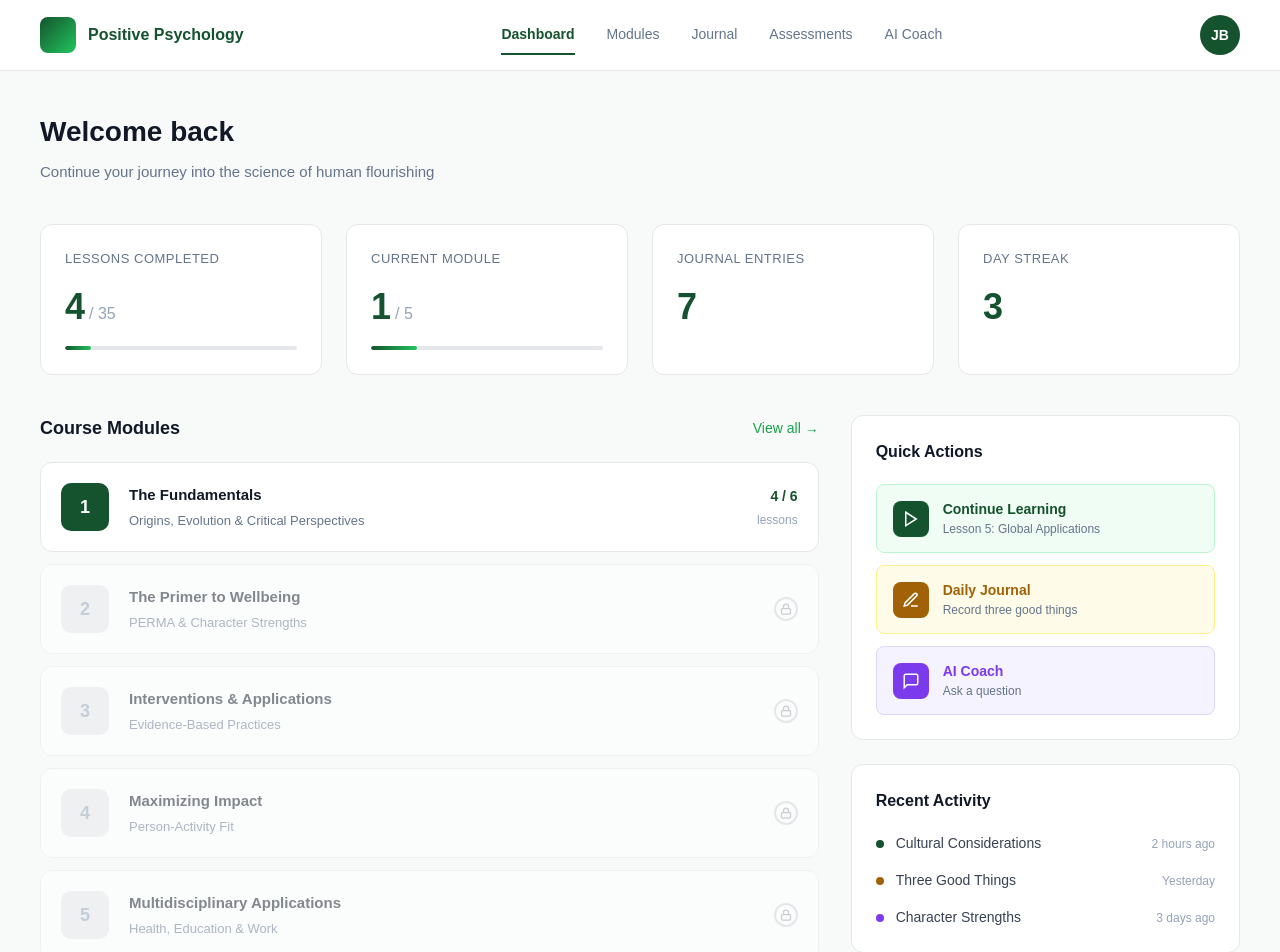
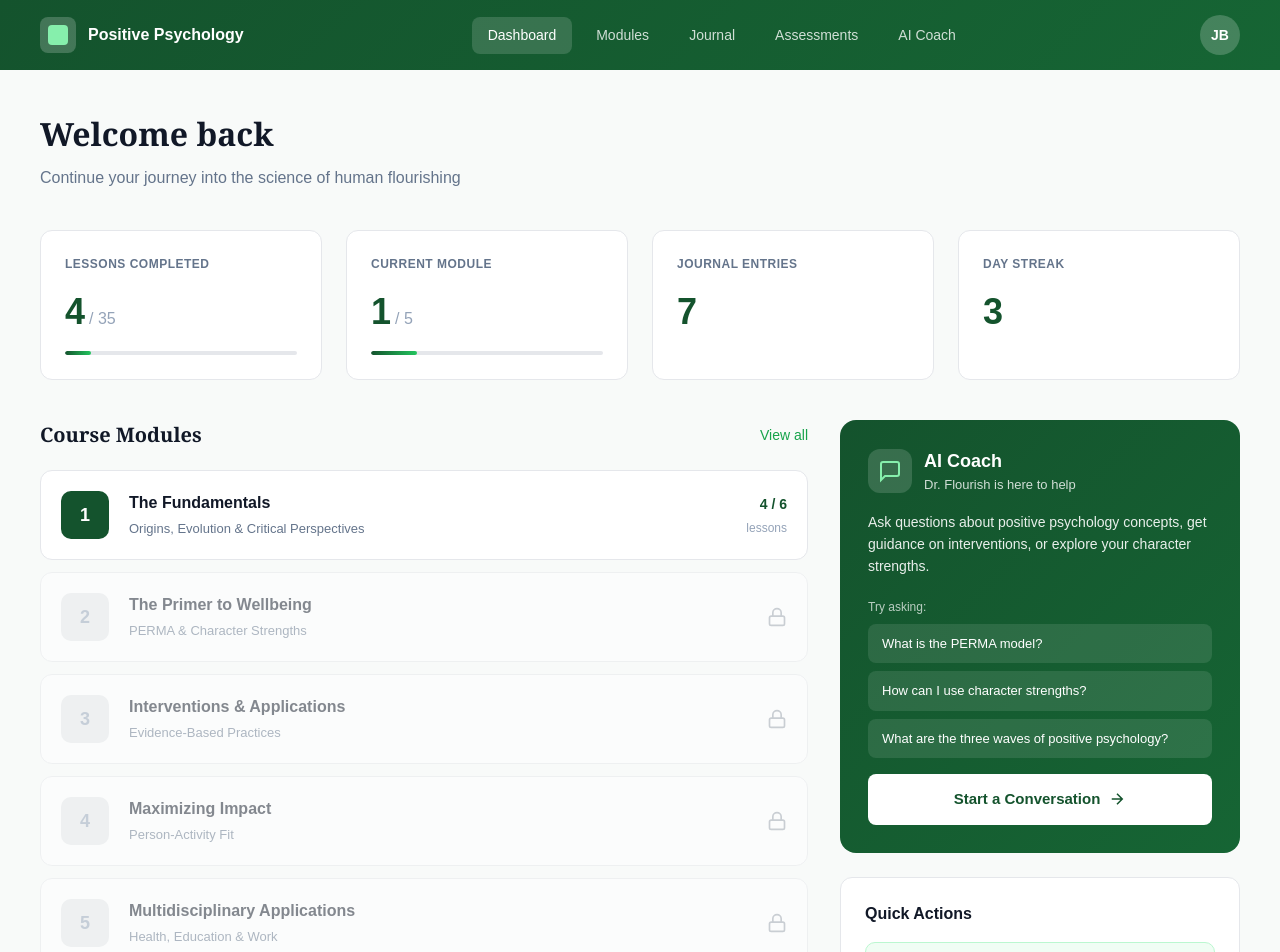
Before and after one commit to kristinaraevigna-cyber/positive-psychology-app, a Next.js app: page /dashboard in a window 1280 px wide. Shown: the top 952 px of the page. Built offline with nearby package versions, Linux system fonts and the light colour scheme.

Commit message:
Update page.tsx

```diff
--- a/src/app/dashboard/page.tsx
+++ b/src/app/dashboard/page.tsx
@@ -4,7 +4,7 @@ import { useState } from 'react';
 import Link from 'next/link';
 
 export default function DashboardPage() {
-  const [activeNav, setActiveNav] = useState('dashboard');
+  const [chatMessage, setChatMessage] = useState('');
 
   const stats = [
     { label: 'Lessons Completed', value: '4', total: '35', percentage: 11 },
@@ -21,18 +21,17 @@ export default function DashboardPage() {
     { id: 5, title: 'Multidisciplinary Applications', subtitle: 'Health, Education & Work', lessons: 6, completed: 0, unlocked: false },
   ];
 
-  const recentActivity = [
-    { type: 'lesson', title: 'Cultural Considerations', time: '2 hours ago' },
-    { type: 'journal', title: 'Three Good Things', time: 'Yesterday' },
-    { type: 'assessment', title: 'Character Strengths', time: '3 days ago' },
+  const suggestedQuestions = [
+    'What is the PERMA model?',
+    'How can I use character strengths?',
+    'What are the three waves of positive psychology?',
   ];
 
   return (
     <div style={{ minHeight: '100vh', background: '#f8faf9' }}>
-      {/* Navigation */}
+      {/* Green Navigation */}
       <nav style={{
-        background: '#ffffff',
-        borderBottom: '1px solid #e5e7eb',
+        background: 'linear-gradient(135deg, #14532d 0%, #166534 100%)',
         padding: '0 40px',
         position: 'sticky',
         top: 0,
@@ -52,41 +51,52 @@ export default function DashboardPage() {
                 width: 36,
                 height: 36,
                 borderRadius: 8,
-                background: 'linear-gradient(135deg, #14532d 0%, #22c55e 100%)'
+                background: 'rgba(255,255,255,0.2)',
+                display: 'flex',
+                alignItems: 'center',
+                justifyContent: 'center'
+              }}>
+                <div style={{
+                  width: 20,
+                  height: 20,
+                  borderRadius: 4,
+                  background: '#86efac'
                 }} />
-              <span style={{ color: '#14532d', fontSize: 16, fontWeight: 600 }}>
+              </div>
+              <span style={{ color: '#ffffff', fontSize: 16, fontWeight: 600 }}>
                 Positive Psychology
               </span>
             </div>
           </Link>
 
-          <div style={{ display: 'flex', gap: 32 }}>
+          <div style={{ display: 'flex', gap: 8 }}>
             {[
-              { href: '/dashboard', label: 'Dashboard', key: 'dashboard' },
-              { href: '/modules', label: 'Modules', key: 'modules' },
-              { href: '/journal', label: 'Journal', key: 'journal' },
-              { href: '/assessments', label: 'Assessments', key: 'assessments' },
-              { href: '/coach', label: 'AI Coach', key: 'coach' },
+              { href: '/dashboard', label: 'Dashboard', active: true },
+              { href: '/modules', label: 'Modules', active: false },
+              { href: '/journal', label: 'Journal', active: false },
+              { href: '/assessments', label: 'Assessments', active: false },
+              { href: '/coach', label: 'AI Coach', active: false },
             ].map((item) => (
-              <Link key={item.key} href={item.href} style={{
-                color: item.key === 'dashboard' ? '#14532d' : '#64748b',
+              <Link key={item.href} href={item.href} style={{
+                color: item.active ? '#ffffff' : 'rgba(255,255,255,0.8)',
                 textDecoration: 'none',
                 fontSize: 14,
-                fontWeight: item.key === 'dashboard' ? 600 : 500,
-                padding: '8px 0',
-                borderBottom: item.key === 'dashboard' ? '2px solid #14532d' : '2px solid transparent'
+                fontWeight: 500,
+                padding: '8px 16px',
+                borderRadius: 8,
+                background: item.active ? 'rgba(255,255,255,0.15)' : 'transparent',
+                transition: 'all 0.2s'
               }}>
                 {item.label}
               </Link>
             ))}
           </div>
 
-          <div style={{ display: 'flex', alignItems: 'center', gap: 16 }}>
           <div style={{
             width: 40,
             height: 40,
             borderRadius: '50%',
-              background: '#14532d',
+            background: 'rgba(255,255,255,0.2)',
             display: 'flex',
             alignItems: 'center',
             justifyContent: 'center',
@@ -97,7 +107,6 @@ export default function DashboardPage() {
             JB
           </div>
         </div>
-        </div>
       </nav>
 
       {/* Main Content */}
@@ -106,14 +115,15 @@ export default function DashboardPage() {
         {/* Header */}
         <div style={{ marginBottom: 40 }}>
           <h1 style={{
-            fontSize: 28,
+            fontSize: 32,
             color: '#111827',
             fontWeight: 600,
-            marginBottom: 8
+            marginBottom: 8,
+            fontFamily: 'Georgia, serif'
           }}>
             Welcome back
           </h1>
-          <p style={{ color: '#64748b', fontSize: 15 }}>
+          <p style={{ color: '#64748b', fontSize: 16 }}>
             Continue your journey into the science of human flourishing
           </p>
         </div>
@@ -134,8 +144,8 @@ export default function DashboardPage() {
             }}>
               <p style={{
                 color: '#64748b',
-                fontSize: 13,
-                fontWeight: 500,
+                fontSize: 12,
+                fontWeight: 600,
                 textTransform: 'uppercase',
                 letterSpacing: 0.5,
                 marginBottom: 12
@@ -178,7 +188,7 @@ export default function DashboardPage() {
         </div>
 
         {/* Main Grid */}
-        <div style={{ display: 'grid', gridTemplateColumns: '2fr 1fr', gap: 32 }}>
+        <div style={{ display: 'grid', gridTemplateColumns: '1fr 400px', gap: 32 }}>
 
           {/* Left Column - Modules */}
           <div>
@@ -188,7 +198,12 @@ export default function DashboardPage() {
               alignItems: 'center',
               marginBottom: 20
             }}>
-              <h2 style={{ fontSize: 18, fontWeight: 600, color: '#111827' }}>
+              <h2 style={{
+                fontSize: 20,
+                fontWeight: 600,
+                color: '#111827',
+                fontFamily: 'Georgia, serif'
+              }}>
                 Course Modules
               </h2>
               <Link href="/modules" style={{
@@ -197,7 +212,7 @@ export default function DashboardPage() {
                 fontWeight: 500,
                 textDecoration: 'none'
               }}>
-                View all →
+                View all
               </Link>
             </div>
 
@@ -240,7 +255,7 @@ export default function DashboardPage() {
                     {/* Module Info */}
                     <div style={{ flex: 1 }}>
                       <h3 style={{
-                        fontSize: 15,
+                        fontSize: 16,
                         fontWeight: 600,
                         color: '#111827',
                         marginBottom: 4
@@ -272,20 +287,10 @@ export default function DashboardPage() {
                           </p>
                         </>
                       ) : (
-                        <div style={{
-                          width: 24,
-                          height: 24,
-                          borderRadius: '50%',
-                          border: '2px solid #d1d5db',
-                          display: 'flex',
-                          alignItems: 'center',
-                          justifyContent: 'center'
-                        }}>
-                          <svg width="12" height="12" viewBox="0 0 24 24" fill="none" stroke="#9ca3af" strokeWidth="2.5">
+                        <svg width="20" height="20" viewBox="0 0 24 24" fill="none" stroke="#9ca3af" strokeWidth="2">
                           <rect x="3" y="11" width="18" height="11" rx="2" ry="2"/>
                           <path d="M7 11V7a5 5 0 0 1 10 0v4"/>
                         </svg>
-                        </div>
                       )}
                     </div>
                   </div>
@@ -297,6 +302,94 @@ export default function DashboardPage() {
           {/* Right Column */}
           <div style={{ display: 'flex', flexDirection: 'column', gap: 24 }}>
 
+            {/* AI Coach Card */}
+            <div style={{
+              background: 'linear-gradient(135deg, #14532d 0%, #166534 100%)',
+              borderRadius: 16,
+              padding: 28,
+              color: '#ffffff'
+            }}>
+              <div style={{
+                display: 'flex',
+                alignItems: 'center',
+                gap: 12,
+                marginBottom: 16
+              }}>
+                <div style={{
+                  width: 44,
+                  height: 44,
+                  borderRadius: 12,
+                  background: 'rgba(255,255,255,0.15)',
+                  display: 'flex',
+                  alignItems: 'center',
+                  justifyContent: 'center'
+                }}>
+                  <svg width="24" height="24" viewBox="0 0 24 24" fill="none" stroke="#86efac" strokeWidth="2">
+                    <path d="M21 15a2 2 0 0 1-2 2H7l-4 4V5a2 2 0 0 1 2-2h14a2 2 0 0 1 2 2z"/>
+                  </svg>
+                </div>
+                <div>
+                  <h3 style={{ fontSize: 18, fontWeight: 600 }}>AI Coach</h3>
+                  <p style={{ fontSize: 13, opacity: 0.8 }}>Dr. Flourish is here to help</p>
+                </div>
+              </div>
+
+              <p style={{
+                fontSize: 14,
+                opacity: 0.9,
+                lineHeight: 1.6,
+                marginBottom: 20
+              }}>
+                Ask questions about positive psychology concepts, get guidance on interventions,
+                or explore your character strengths.
+              </p>
+
+              {/* Quick Questions */}
+              <div style={{ marginBottom: 16 }}>
+                <p style={{ fontSize: 12, opacity: 0.7, marginBottom: 8 }}>Try asking:</p>
+                <div style={{ display: 'flex', flexDirection: 'column', gap: 8 }}>
+                  {suggestedQuestions.map((q, i) => (
+                    <Link key={i} href={`/coach?q=${encodeURIComponent(q)}`} style={{ textDecoration: 'none' }}>
+                      <div style={{
+                        background: 'rgba(255,255,255,0.1)',
+                        padding: '10px 14px',
+                        borderRadius: 8,
+                        fontSize: 13,
+                        color: '#ffffff',
+                        cursor: 'pointer',
+                        transition: 'all 0.2s'
+                      }}>
+                        {q}
+                      </div>
+                    </Link>
+                  ))}
+                </div>
+              </div>
+
+              <Link href="/coach" style={{ textDecoration: 'none' }}>
+                <button style={{
+                  width: '100%',
+                  padding: '14px',
+                  background: '#ffffff',
+                  color: '#14532d',
+                  border: 'none',
+                  borderRadius: 8,
+                  fontSize: 15,
+                  fontWeight: 600,
+                  cursor: 'pointer',
+                  display: 'flex',
+                  alignItems: 'center',
+                  justifyContent: 'center',
+                  gap: 8
+                }}>
+                  Start a Conversation
+                  <svg width="18" height="18" viewBox="0 0 24 24" fill="none" stroke="currentColor" strokeWidth="2">
+                    <path d="M5 12h14M12 5l7 7-7 7"/>
+                  </svg>
+                </button>
+              </Link>
+            </div>
+
             {/* Quick Actions */}
             <div style={{
               background: '#ffffff',
@@ -304,14 +397,14 @@ export default function DashboardPage() {
               padding: 24,
               border: '1px solid #e5e7eb'
             }}>
-              <h2 style={{
+              <h3 style={{
                 fontSize: 16,
                 fontWeight: 600,
                 color: '#111827',
-                marginBottom: 20
+                marginBottom: 16
               }}>
                 Quick Actions
-              </h2>
+              </h3>
 
               <div style={{ display: 'flex', flexDirection: 'column', gap: 12 }}>
                 <Link href="/modules/1/lessons/5" style={{ textDecoration: 'none' }}>
@@ -321,20 +414,20 @@ export default function DashboardPage() {
                     gap: 14,
                     padding: '14px 16px',
                     background: '#f0fdf4',
-                    borderRadius: 8,
+                    borderRadius: 10,
                     border: '1px solid #bbf7d0',
                     cursor: 'pointer'
                   }}>
                     <div style={{
-                      width: 36,
-                      height: 36,
-                      borderRadius: 8,
+                      width: 40,
+                      height: 40,
+                      borderRadius: 10,
                       background: '#14532d',
                       display: 'flex',
                       alignItems: 'center',
                       justifyContent: 'center'
                     }}>
-                      <svg width="18" height="18" viewBox="0 0 24 24" fill="none" stroke="#ffffff" strokeWidth="2">
+                      <svg width="20" height="20" viewBox="0 0 24 24" fill="none" stroke="#ffffff" strokeWidth="2">
                         <polygon points="5 3 19 12 5 21 5 3"/>
                       </svg>
                     </div>
@@ -343,7 +436,7 @@ export default function DashboardPage() {
                         Continue Learning
                       </p>
                       <p style={{ fontSize: 12, color: '#64748b' }}>
-                        Lesson 5: Global Applications
+                        Lesson 5: Big Issues
                       </p>
                     </div>
                   </div>
@@ -356,20 +449,20 @@ export default function DashboardPage() {
                     gap: 14,
                     padding: '14px 16px',
                     background: '#fefce8',
-                    borderRadius: 8,
+                    borderRadius: 10,
                     border: '1px solid #fef08a',
                     cursor: 'pointer'
                   }}>
                     <div style={{
-                      width: 36,
-                      height: 36,
-                      borderRadius: 8,
+                      width: 40,
+                      height: 40,
+                      borderRadius: 10,
                       background: '#a16207',
                       display: 'flex',
                       alignItems: 'center',
                       justifyContent: 'center'
                     }}>
-                      <svg width="18" height="18" viewBox="0 0 24 24" fill="none" stroke="#ffffff" strokeWidth="2">
+                      <svg width="20" height="20" viewBox="0 0 24 24" fill="none" stroke="#ffffff" strokeWidth="2">
                         <path d="M12 20h9"/>
                         <path d="M16.5 3.5a2.121 2.121 0 0 1 3 3L7 19l-4 1 1-4L16.5 3.5z"/>
                       </svg>
@@ -379,42 +472,42 @@ export default function DashboardPage() {
                         Daily Journal
                       </p>
                       <p style={{ fontSize: 12, color: '#64748b' }}>
-                        Record three good things
+                        Three Good Things
                       </p>
                     </div>
                   </div>
                 </Link>
 
-                <Link href="/coach" style={{ textDecoration: 'none' }}>
+                <Link href="/assessments/strengths" style={{ textDecoration: 'none' }}>
                   <div style={{
                     display: 'flex',
                     alignItems: 'center',
                     gap: 14,
                     padding: '14px 16px',
                     background: '#f5f3ff',
-                    borderRadius: 8,
+                    borderRadius: 10,
                     border: '1px solid #ddd6fe',
                     cursor: 'pointer'
                   }}>
                     <div style={{
-                      width: 36,
-                      height: 36,
-                      borderRadius: 8,
+                      width: 40,
+                      height: 40,
+                      borderRadius: 10,
                       background: '#7c3aed',
                       display: 'flex',
                       alignItems: 'center',
                       justifyContent: 'center'
                     }}>
-                      <svg width="18" height="18" viewBox="0 0 24 24" fill="none" stroke="#ffffff" strokeWidth="2">
-                        <path d="M21 15a2 2 0 0 1-2 2H7l-4 4V5a2 2 0 0 1 2-2h14a2 2 0 0 1 2 2z"/>
+                      <svg width="20" height="20" viewBox="0 0 24 24" fill="none" stroke="#ffffff" strokeWidth="2">
+                        <path d="M12 2l3.09 6.26L22 9.27l-5 4.87 1.18 6.88L12 17.77l-6.18 3.25L7 14.14 2 9.27l6.91-1.01L12 2z"/>
                       </svg>
                     </div>
                     <div>
                       <p style={{ fontSize: 14, fontWeight: 600, color: '#7c3aed' }}>
-                        AI Coach
+                        Character Strengths
                       </p>
                       <p style={{ fontSize: 12, color: '#64748b' }}>
-                        Ask a question
+                        Discover your top strengths
                       </p>
                     </div>
                   </div>
@@ -429,17 +522,21 @@ export default function DashboardPage() {
               padding: 24,
               border: '1px solid #e5e7eb'
             }}>
-              <h2 style={{
+              <h3 style={{
                 fontSize: 16,
                 fontWeight: 600,
                 color: '#111827',
-                marginBottom: 20
+                marginBottom: 16
               }}>
                 Recent Activity
-              </h2>
+              </h3>
 
               <div style={{ display: 'flex', flexDirection: 'column', gap: 16 }}>
-                {recentActivity.map((activity, i) => (
+                {[
+                  { type: 'lesson', title: 'Completed: Cultural Considerations', time: '2 hours ago' },
+                  { type: 'journal', title: 'Journal: Three Good Things', time: 'Yesterday' },
+                  { type: 'assessment', title: 'Assessment: Character Strengths', time: '3 days ago' },
+                ].map((activity, i) => (
                   <div key={i} style={{
                     display: 'flex',
                     alignItems: 'center',
@@ -464,42 +561,6 @@ export default function DashboardPage() {
                 ))}
               </div>
             </div>
-
-            {/* Assessments Card */}
-            <div style={{
-              background: 'linear-gradient(135deg, #14532d 0%, #166534 100%)',
-              borderRadius: 12,
-              padding: 24,
-              color: '#ffffff'
-            }}>
-              <h2 style={{
-                fontSize: 16,
-                fontWeight: 600,
-                marginBottom: 8
-              }}>
-                Discover Your Strengths
-              </h2>
-              <p style={{
-                fontSize: 13,
-                opacity: 0.9,
-                lineHeight: 1.6,
-                marginBottom: 20
-              }}>
-                Take the VIA Character Strengths assessment to uncover your unique qualities.
-              </p>
-              <Link href="/assessments/strengths" style={{
-                display: 'inline-block',
-                background: '#ffffff',
-                color: '#14532d',
-                padding: '10px 20px',
-                borderRadius: 6,
-                fontSize: 14,
-                fontWeight: 600,
-                textDecoration: 'none'
-              }}>
-                Start Assessment
-              </Link>
-            </div>
           </div>
         </div>
       </div>
```
Lines whose indentation alone changed are shown as unchanged.
